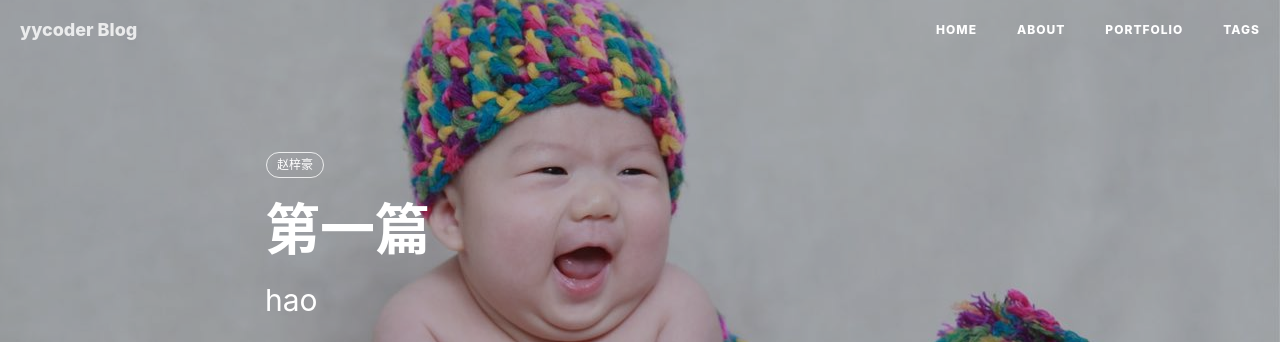
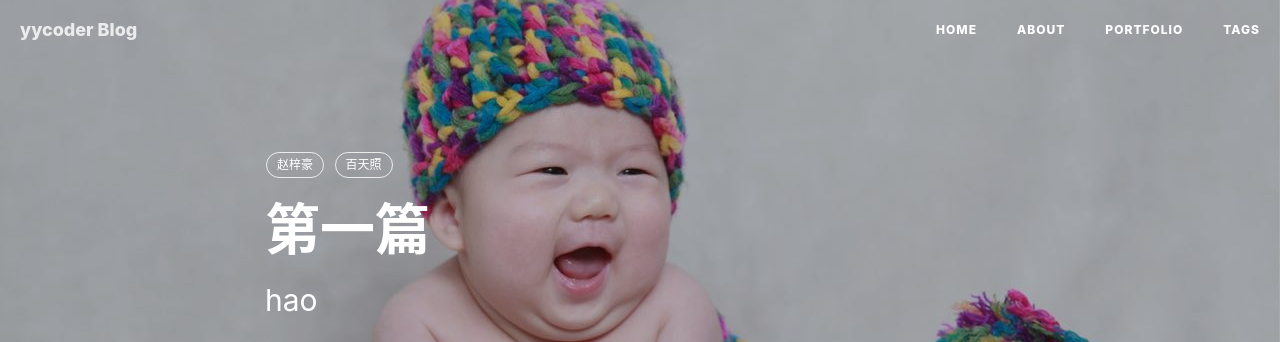
Before and after one commit to zyy/zyy.github.io, a Jekyll site: the page built from _posts/2017-07-27-first-blog-is-my-son-hao.markdown, in a window 1280 px wide and 1400 px high. Shown: the top 342 px of the window. Built offline with Jekyll 4.4.1, drawn with Linux system fonts in a browser that asks for light colours; nearby versions of some CDN libraries; comment, search, counter and statistics services are not loaded.

Commit message:
update blog

```diff
--- a/_includes/footer.html
+++ b/_includes/footer.html
@@ -81,13 +81,6 @@
                 </ul>
                 <p class="copyright text-muted">
                     Copyright &copy; {{ site.title }} {{ site.time | date: '%Y' }}
-                    <br>
-                    Theme by <a href="http://huangxuan.me">Hux</a> |
-                    <iframe
-                        style="margin-left: 2px; margin-bottom:-5px;"
-                        frameborder="0" scrolling="0" width="100px" height="20px"
-                        src="https://ghbtns.com/github-btn.html?user=huxpro&repo=huxpro.github.io&type=star&count=true" >
-                    </iframe>
                 </p>
             </div>
         </div>
--- a/_posts/2017-07-27-first-blog-is-my-son-hao.markdown
+++ b/_posts/2017-07-27-first-blog-is-my-son-hao.markdown
@@ -9,6 +9,7 @@ header-mask: 0.3
 catalog:    true
 tags:
     - 赵梓豪
+    - 百天照
 ---
 
 ![](/img/hao/hao.jpg)
```
